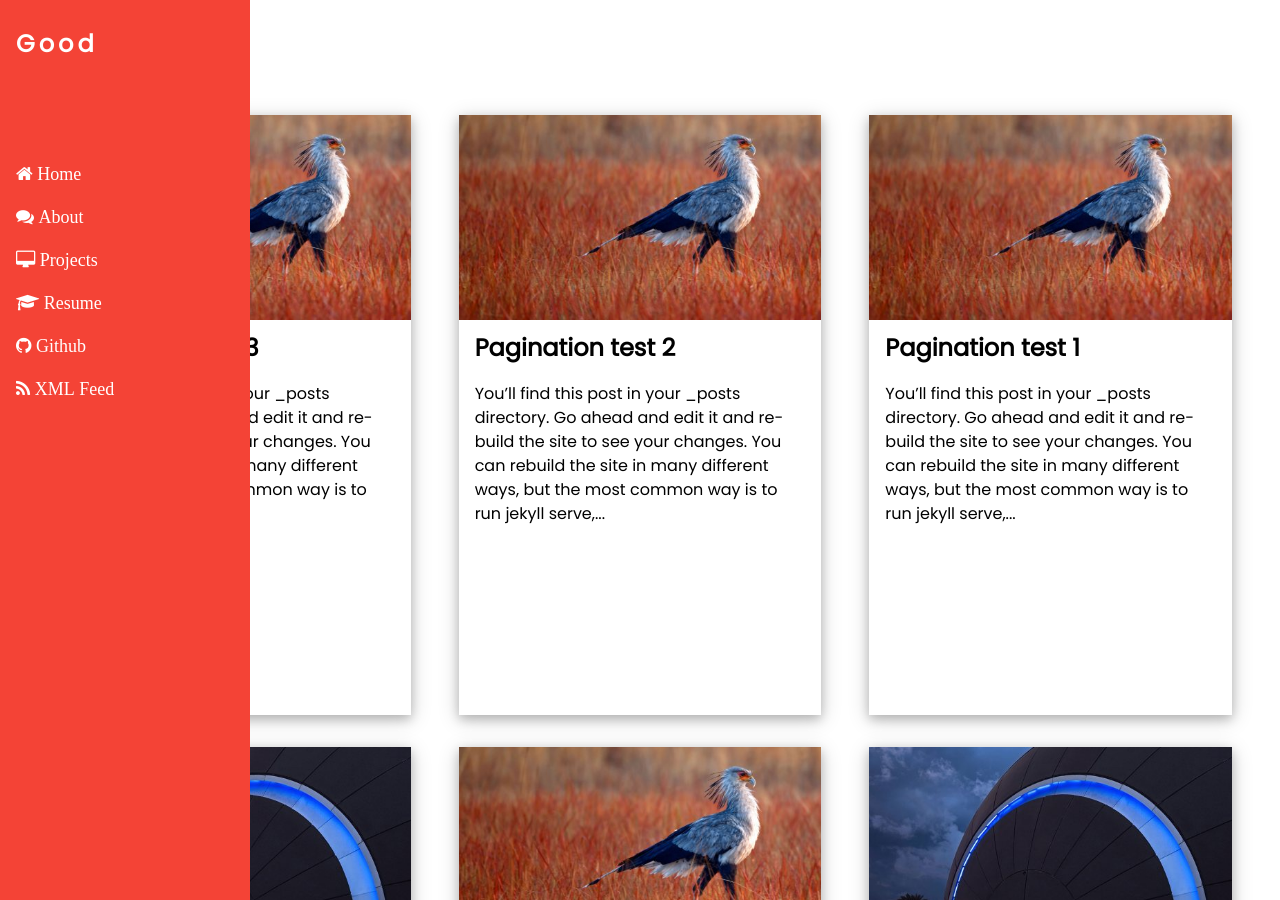
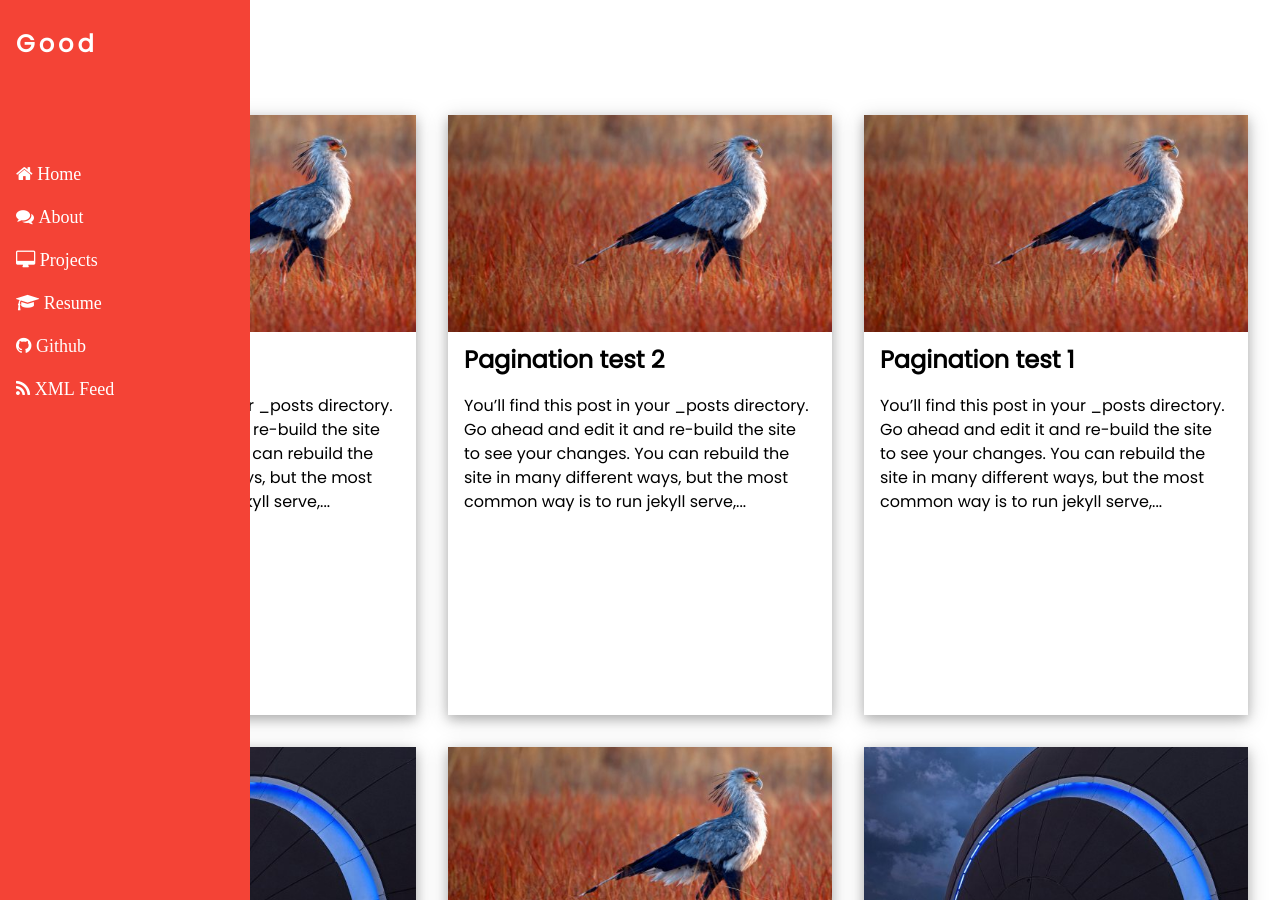
Before and after one commit to chipprogrammers/Good, a Jekyll site: the page built from blog.html, in a window 1280 px wide and 900 px high. Built offline with Jekyll 4.4.1, drawn with Linux system fonts in a browser that asks for light colours; comment, search, counter and statistics services are not loaded.

Commit message:
Update blog.html

```diff
--- a/blog.html
+++ b/blog.html
@@ -3,7 +3,7 @@ layout: default
 ---
 
 <div class="w3-container" style="margin-top:75px">
-<div class="w3-row-padding">
+<div class="w3-row-padding-2px">
 {% for post in site.posts %}
 <div class="w3-third">
    <div class="w3-card-4 w3-margin" style="min-height:600px">
```
